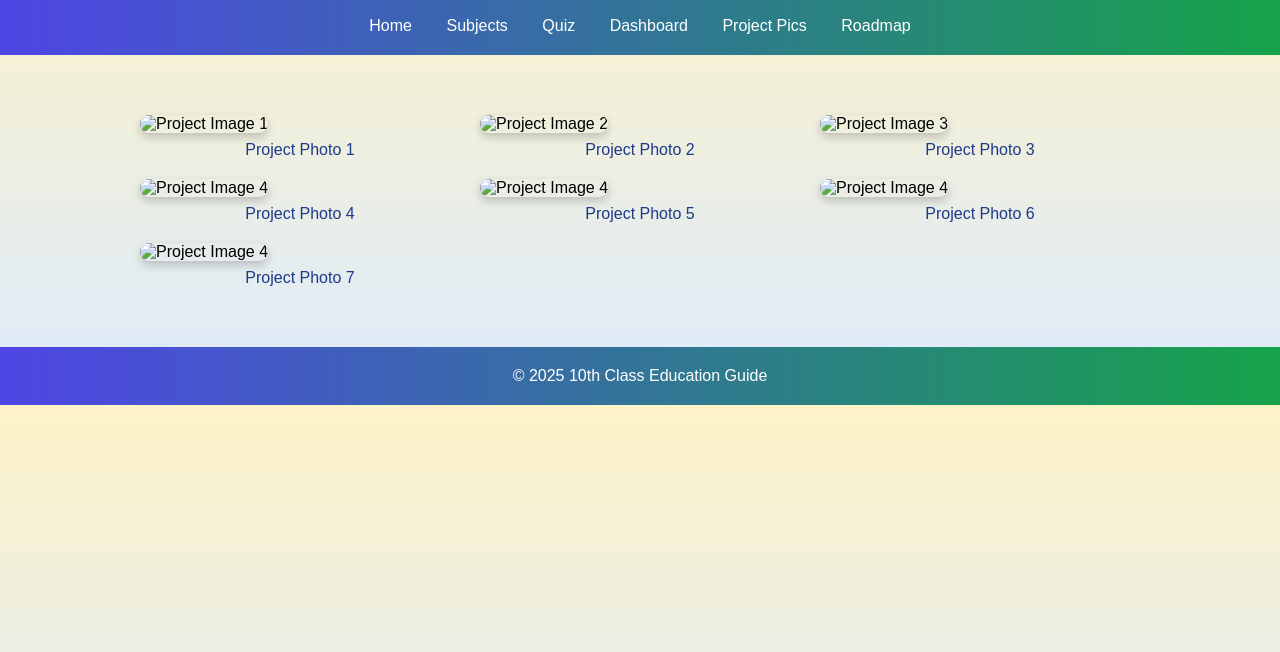
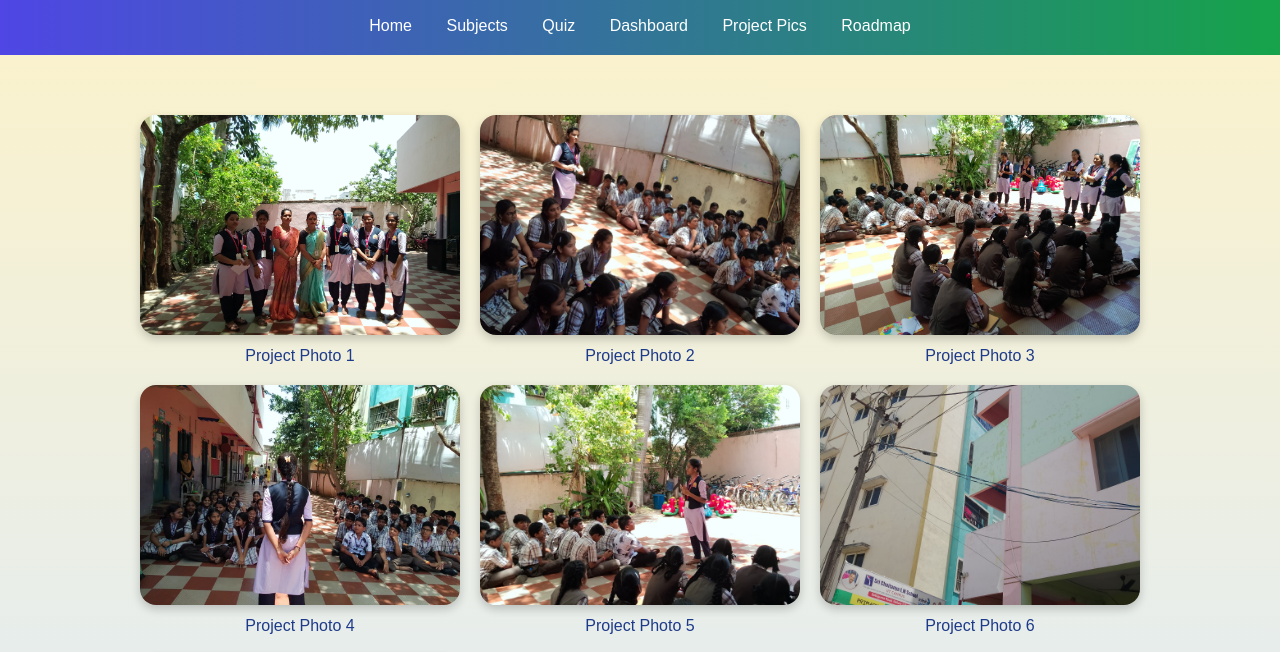
Before and after one commit to mvsaidhanush1-creator/csp-project, a plain HTML site: page project_pics.html in a window 1280 px wide. Shown: the part 71-723 px from the top of the page. Drawn offline with Linux system fonts and the light colour scheme.

Commit message:
Update project_pics.html

```diff
--- a/project_pics.html
+++ b/project_pics.html
@@ -80,31 +80,31 @@
         <section id="gallery">
             <!-- Replace these placeholder images with your real project photos -->
             <div>
-                <img src="images/1.jpg" alt="Project Image 1" class="project-img">
+                <img src="1.jpg" alt="Project Image 1" class="project-img">
                 <div class="caption">Project Photo 1</div>
             </div>
             <div>
-                <img src="images/2.jpg" alt="Project Image 2" class="project-img">
+                <img src="2.jpg" alt="Project Image 2" class="project-img">
                 <div class="caption">Project Photo 2</div>
             </div>
             <div>
-                <img src="images/3.jpg" alt="Project Image 3" class="project-img">
+                <img src="3.jpg" alt="Project Image 3" class="project-img">
                 <div class="caption">Project Photo 3</div>
             </div>
             <div>
-                <img src="images/4.jpg" alt="Project Image 4" class="project-img">
+                <img src="4.jpg" alt="Project Image 4" class="project-img">
                 <div class="caption">Project Photo 4</div>
             </div>
             <div>
-                <img src="images/5.jpg" alt="Project Image 4" class="project-img">
+                <img src="5.jpg" alt="Project Image 4" class="project-img">
                 <div class="caption">Project Photo 5</div>
             </div>
             <div>
-                <img src="images/6.jpg" alt="Project Image 4" class="project-img">
+                <img src="6.jpg" alt="Project Image 4" class="project-img">
                 <div class="caption">Project Photo 6</div>
             </div>
             <div>
-                <img src="images/7.jpg" alt="Project Image 4" class="project-img">
+                <img src="7.jpg" alt="Project Image 4" class="project-img">
                 <div class="caption">Project Photo 7</div>
             </div>
         </section>
@@ -115,4 +115,5 @@
     </footer>
 </body>
 
+
 </html>
```
